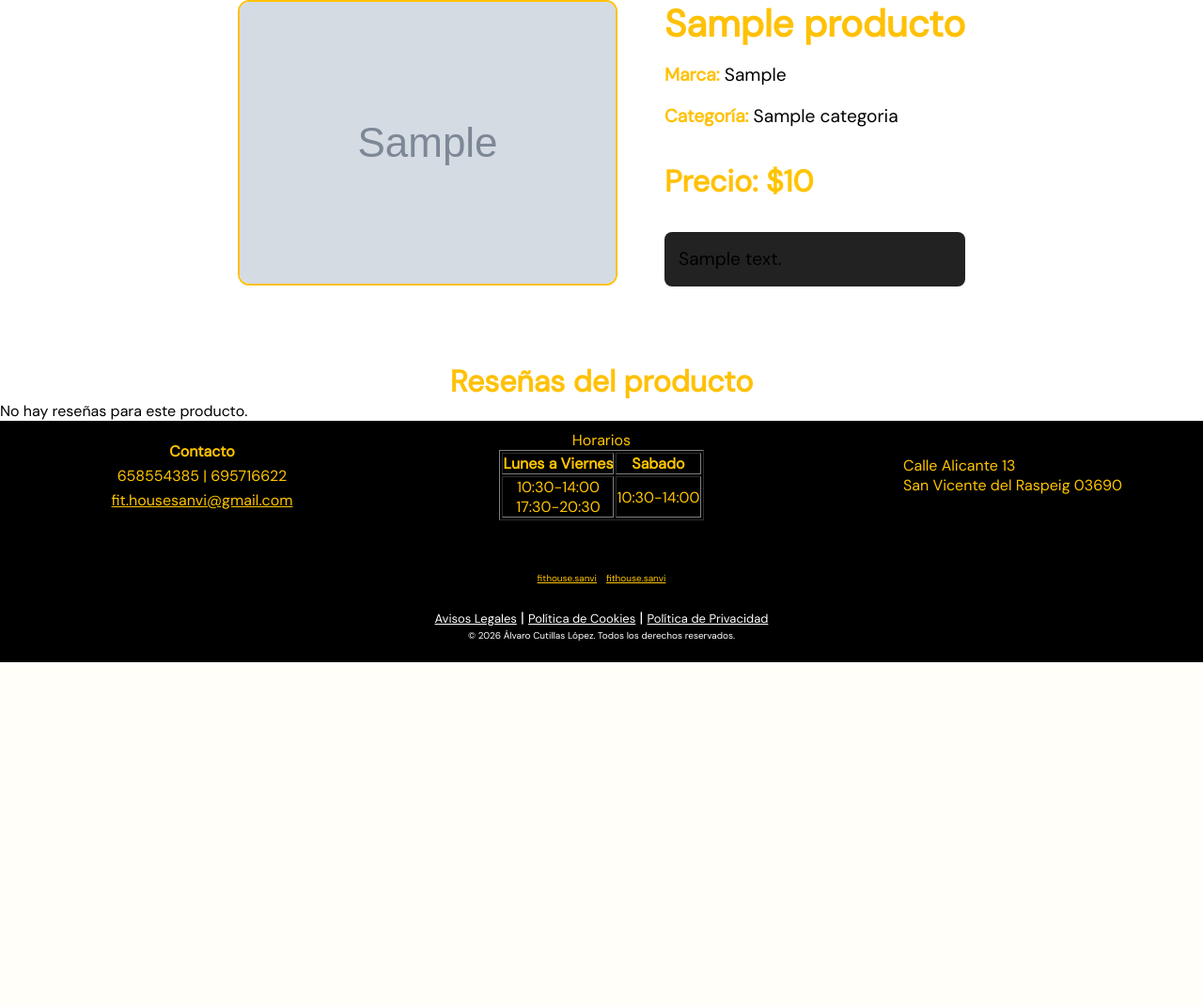
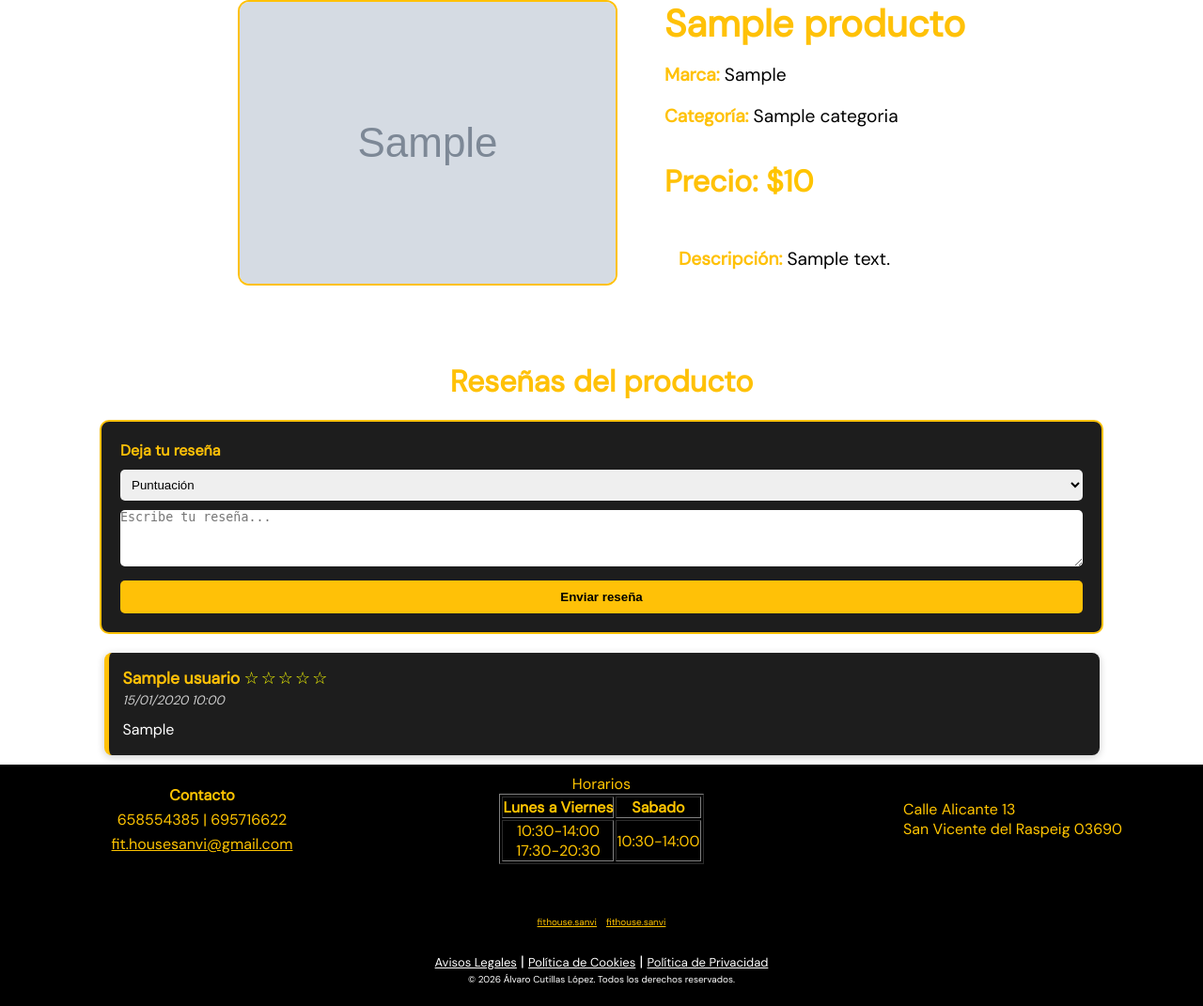
Before and after one commit to alcutillas/Fithouse, a PHP site: page /producto.php?id=1 in a window 1280 px wide. Shown: the part 91-1162 px from the top of the page at 94% size. Before the commit the page ends 796 px from the top, so only its background shows below. Run offline with PHP 8.4, Linux system fonts and the light colour scheme; tables that the repository leaves empty or names only in its code hold one stand-in row (values such as "Sample post"); grey boxes marked "Sample" are stand-in pictures; a stand-in replaces the project's code that opens the database connection; some libraries are stand-ins or nearby versions; some web fonts are replaced.

Commit message:
feat: Reseñas

```diff
--- a/admin/producto_editar.php
+++ b/admin/producto_editar.php
@@ -27,7 +27,7 @@ if (isset($_POST["cancelar"])) {
 // Si se guarda
 if (isset($_POST["guardar"])) {
 
-    $extensiones = ["image/jpg", "image/jpeg", "image/png"];
+    $extensiones = ["image/jpg", "image/jpeg", "image/png", "image/webp"];
     $directorio = "../static/img/productos";
     $nombreSeguro = $producto['imagen']; // Por defecto mantenemos la actual
 
--- a/admin/producto_nuevo.php
+++ b/admin/producto_nuevo.php
@@ -1,7 +1,7 @@
 <?php
 include 'header_admin.php';
 
-$extensiones = ["image/jpg", "image/jpeg", "image/png"];
+$extensiones = ["image/jpg", "image/jpeg", "image/png", "image/webp"];
 $error = false;
 
 // Obtener todas las categorías para el select
@@ -25,7 +25,7 @@ if (isset($_POST['guardar'])) {
                 }
                 $directorio = "../static/img/productos";
 
-                $extensiones = ["image/jpeg", "image/png", "image/jpg"];
+                $extensiones = ["image/jpeg", "image/png", "image/jpg", "image/webp"];
                 $directorio = "../static/img/productos";
 
                 if (!is_dir($directorio)) {
--- a/funciones.php
+++ b/funciones.php
@@ -100,4 +100,26 @@ function obtenerResenas($conexion, $idProducto){
 
     return $stmt->fetchAll(PDO::FETCH_ASSOC);
 }
+
+function crearResena($conexion, $idProducto, $idUsuario, $puntuacion, $comentario) {
+
+    if ($puntuacion < 1 || $puntuacion > 5) return false;
+
+    try {
+        $sql = "INSERT INTO resenas (id_producto, id_usuario, puntuacion, comentario, fecha_resena)
+                VALUES (:id_producto, :id_usuario, :puntuacion, :comentario, NOW())";
+
+        $stmt = $conexion->prepare($sql);
+
+        return $stmt->execute([
+            ':id_producto' => $idProducto,
+            ':id_usuario' => $idUsuario,
+            ':puntuacion' => $puntuacion,
+            ':comentario' => $comentario
+        ]);
+
+    } catch (PDOException $e) {
+        return false;
+    }
+}
 ?>
--- a/index.php
+++ b/index.php
@@ -49,7 +49,7 @@ require_once("templates/header.php");
         //Aqui habra que hacer algo para que lo edite el admin
       ?>
       <div class="swiper-slide">
-  <a class="product-card">
+    <a class="product-card">
 
     <div class="img-container">
       <img src="./static/img/fondo-index.jpg" alt="Producto 1">
@@ -60,7 +60,7 @@ require_once("templates/header.php");
     <p class="descripcion">Esta es la descripción</p>
 
     </a>
-</div>
+  </div>
 <div class="swiper-slide">
   <a class="product-card">
 
--- a/iniciarsesion.php
+++ b/iniciarsesion.php
@@ -16,6 +16,7 @@ if (isset($_POST['email']) && isset($_POST['password'])) {
       if (password_verify($pass, $usuario['password'])) {
 
           // Login correcto
+          $_SESSION['nombre'] = $usuario['nombre'];
           $_SESSION['rol'] = $usuario['rol']; // Usamos el rol de la BD
           $_SESSION['id_usuario'] = $usuario['id_usuario'];
 
--- a/producto.php
+++ b/producto.php
@@ -8,7 +8,25 @@ if (!isset($_GET['id'])) {
 }
 
 $idProducto = $_GET['id'];
+//PROCESAR ENVÍO DE RESEÑA
+if ($_SERVER["REQUEST_METHOD"] == "POST") {
 
+    if (!isset($_SESSION['id_usuario'])) {
+        header('Location:iniciarsesion.php');
+    }
+
+    $idUsuario = $_SESSION['id_usuario'];
+    $puntuacion = $_POST['puntuacion'];
+    $comentario = $_POST['comentario'];
+
+    if (crearResena($conexion, $idProducto, $idUsuario, $puntuacion, $comentario)) {
+        // Recargar para evitar reenvío del formulario
+        header("Location: producto.php?id=" . $idProducto);
+        exit();
+    } else {
+        echo "Error al guardar la reseña.";
+    }
+}
 //Obtener producto y reseñas
 $producto = buscarProducto($conexion, $idProducto);
 $producto = $producto[0];
@@ -16,7 +34,7 @@ if (!$producto) {
     die("Producto no encontrado.");
 }
 
-//$resenas = obtenerResenas($conexion, $idProducto);
+$resenas = obtenerResenas($conexion, $idProducto);
 
 ?>
 <!DOCTYPE html>
@@ -37,25 +55,59 @@ if (!$producto) {
         <p><strong>Marca:</strong> <?php echo $producto['marca']; ?></p>
         <p><strong>Categoría:</strong> <?php echo $producto['nombre_categoria']; ?></p>
         <p class="precio"><strong>Precio:</strong> $<?php echo $producto['precio']; ?></p>
-        <p class="descripcion"><?php echo htmlspecialchars($producto['descripcion']); ?></p>
+        <p class="descripcion"><strong>Descripción: </strong><?php echo htmlspecialchars($producto['descripcion']); ?></p>
     </div>
 </div>
 
 
 <h3>Reseñas del producto</h3>
+
+<!-- FORMULARIO PARA AÑADIR RESEÑA -->
+<div class="form-resena">
+    <h4>Deja tu reseña</h4>
+    <form method="POST">
+
+        <select name="puntuacion" required>
+            <option value="">Puntuación</option>
+            <option value="5">⭐⭐⭐⭐⭐ (5)</option>
+            <option value="4">⭐⭐⭐⭐ (4)</option>
+            <option value="3">⭐⭐⭐ (3)</option>
+            <option value="2">⭐⭐ (2)</option>
+            <option value="1">⭐ (1)</option>
+        </select>
+
+        <textarea name="comentario" rows="4" placeholder="Escribe tu reseña..." required></textarea>
+
+        <button type="submit">Enviar reseña</button>
+    </form>
+</div>
+
 <?php if (empty($resenas)): ?>
-    <p>No hay reseñas para este producto.</p>
+    <p class="sin-resenas">No hay reseñas para este producto.</p>
 <?php else: ?>
     <?php foreach ($resenas as $resena): ?>
         <div class="resena">
             <strong><?php echo htmlspecialchars($resena['nombre']); ?></strong>
-            - <?php echo htmlspecialchars($resena['puntuacion']); ?>/5
+            <?php
+            $puntuacion = (int)$resena['puntuacion'];
+
+            // Estrellas llenas
+            for ($i = 0; $i < $puntuacion; $i++) {
+                echo '<span class="estrella llena">★</span>';
+            }
+
+            // Estrellas vacías
+            for ($i = $puntuacion; $i < 5; $i++) {
+                echo '<span class="estrella vacia">☆</span>';
+            }
+            ?>
             <br>
             <em><?php echo date("d/m/Y H:i", strtotime($resena['fecha_resena'])); ?></em>
             <p><?php echo nl2br(htmlspecialchars($resena['comentario'])); ?></p>
         </div>
     <?php endforeach; ?>
 <?php endif; ?>
+
 
 </body>
 </html>
--- a/static/css/producto.css
+++ b/static/css/producto.css
@@ -48,7 +48,6 @@
 }
 
 .producto-info .descripcion {
-    background-color: #222;
     padding: 15px;
     border-radius: 8px;
 }
@@ -60,32 +59,93 @@ h3 {
     text-align: center;
 }
 
-.resenas {
-    max-width: 900px;
-    margin: 20px auto;
-    display: flex;
-    flex-direction: column;
-    gap: 15px;
+/*Reseñas*/
+.resena {
+    background-color: #1d1d1d;
+    color: #fff;
+    border-left: 5px solid #ffc107;
+    padding: 15px;
+    margin: 10px auto;
+    border-radius: 8px;
+    box-shadow: 0 2px 8px rgba(0,0,0,0.2);
+    transition: transform 0.2s ease;
+    width: 80%;
 }
 
-.resena {
-    background-color: #222;
-    padding: 15px;
-    border-radius: 8px;
+.resena:hover {
+    transform: scale(1.02);
 }
 
 .resena strong {
     color: #ffc107;
+    font-size: 1.1em;
 }
 
 .resena em {
-    font-size: 0.9rem;
     color: #ccc;
+    font-size: 0.85em;
 }
 
 .resena p {
+    margin-top: 10px;
+    line-height: 1.5;
+}
+
+.sin-resenas {
+    background-color: #fff;
+    color: #1d1d1d;
+    border: 2px dashed #ffc107;
+    padding: 10px;
+    border-radius: 6px;
+    display: block;
+    width: 80%;
+    margin: 10px auto;
+}
+
+ /* FORMULARIO */
+ .form-resena {
+    background: #1d1d1d;
     color: #fff;
-    margin-top: 8px;
+    padding: 20px;
+    border-radius: 10px;
+    margin: 20px auto;
+    border: 2px solid #ffc107;
+    width: 80%;
+}
+
+.form-resena h4 {
+    color: #ffc107;
+    margin-bottom: 10px;
+}
+
+
+.form-resena select {
+    width: 100%;
+    padding: 8px;
+    margin-bottom: 10px;
+    border-radius: 5px;
+    border: none;
+}
+.form-resena textarea{
+    border-radius: 5px;
+    border: none;
+    width: 100%;
+    margin-bottom: 10px;
+}
+
+.form-resena button {
+    width: 100%;
+    background: #ffc107;
+    color: #000;
+    border: none;
+    padding: 10px;
+    border-radius: 5px;
+    cursor: pointer;
+    font-weight: bold;
+}
+
+.form-resena button:hover {
+    background: #ffc107;
 }
 
 /* Responsive */
@@ -113,3 +173,16 @@ h3 {
         font-size: 1.8rem;
     }
 }
+
+.estrella {
+    font-size: 18px;
+    margin-right: 2px;
+}
+
+.estrella.llena {
+    color: rgb(255, 221, 0); /* amarillo */
+}
+
+.estrella.vacia {
+    color: #fbff00; /* gris oscuro */
+}
```
Also changed, not shown: registrar.php (+9 -3 lines), static/css/style.css (line endings or trailing spaces), static/img/productos/69bfbc42478ac.webp (added), static/img/productos/69bfbce2cc79a.webp (added), static/img/productos/69bfbd01da3ff.webp (added).
